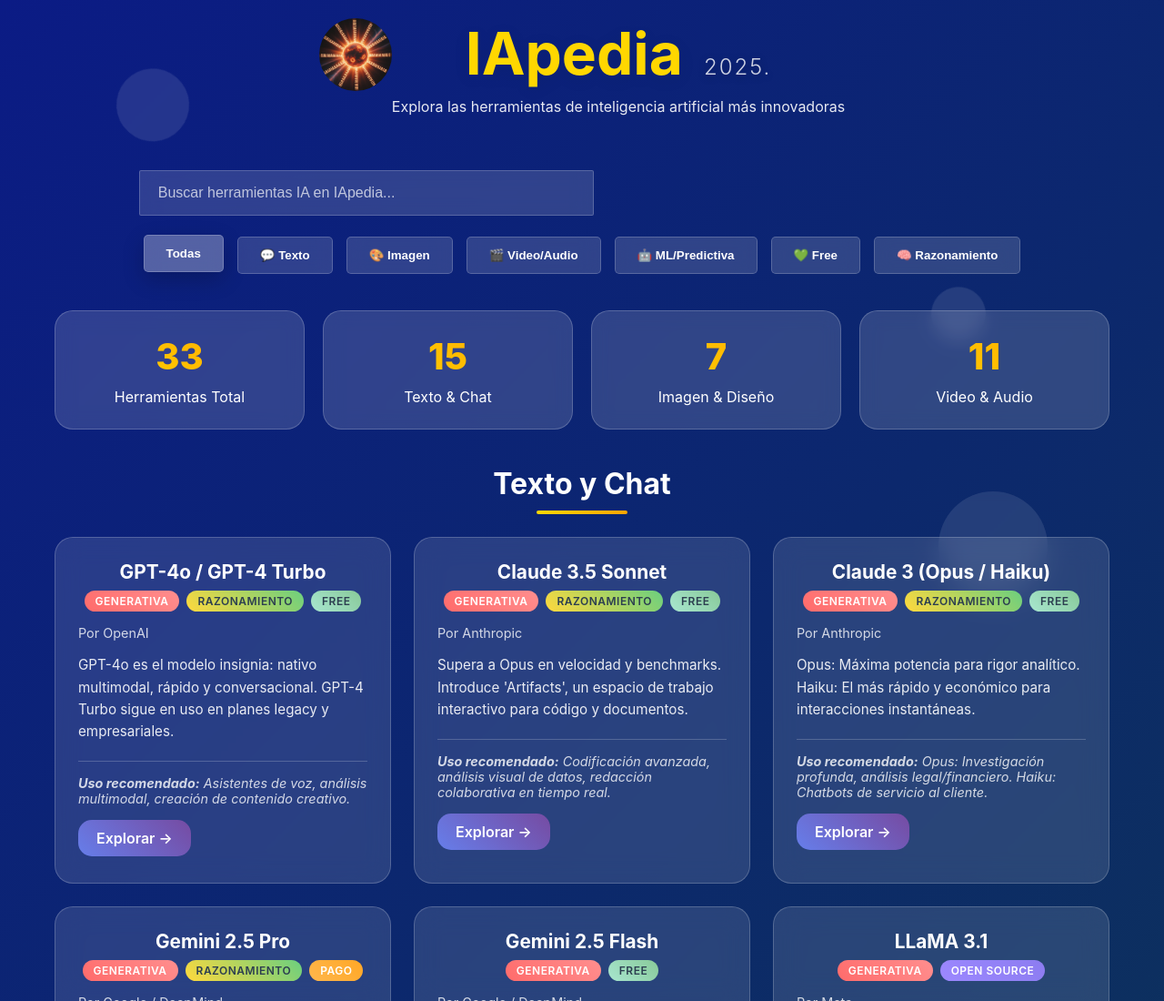
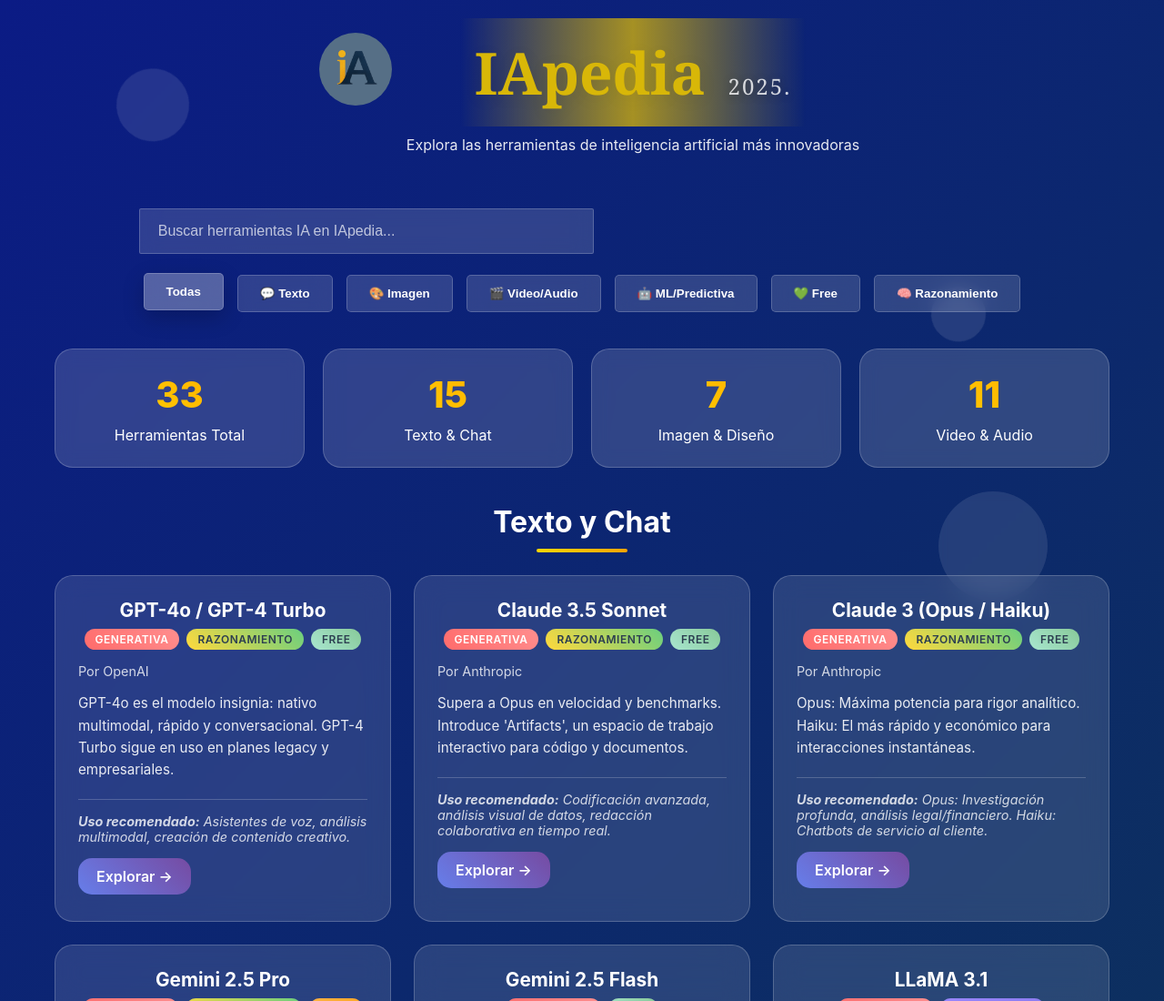
Before and after one commit to HX-MLuquez/IApedia, a plain HTML site: page index.html in a window 1280 px wide. Shown: the top 1100 px of the page at 91% size. Drawn offline with Linux system fonts and the light colour scheme.

Commit message:
fix style

```diff
--- a/index.html
+++ b/index.html
@@ -7,7 +7,7 @@
       name="description"
       content="Guía interactiva sobre las IAs más relevantes de 2025"
     />
-    <link rel="icon" type="image/x-icon" href="public/iafav.ico" />
+    <link rel="icon" type="image/x-icon" href="public/i.ico" />
     <meta name="author" content="Mauricio Gastón Lúquez" />
     <meta
       name="keywords"
@@ -22,11 +22,21 @@
       }
 
       body {
-        font-family: "Inter", -apple-system, BlinkMacSystemFont, "Segoe UI",
-          sans-serif;
+        font-family: "Playfair Display", Georgia, serif;
         background: linear-gradient(135deg, #0b1b85 0%, #105c0d 100%);
         min-height: 100vh;
         overflow-x: hidden;
+      }
+      h1 {
+        font-family: "Playfair Display", Georgia, serif;
+      }
+
+      body,
+      h2,
+      h3,
+      h4,
+      p {
+        font-family: "Inter", Arial, sans-serif;
       }
 
       .container {
@@ -98,10 +108,12 @@
       .header h1 {
         font-size: 4rem;
         font-weight: 700;
-        color: #ffd700;
+        color: #d8b708;
         margin-bottom: 10px;
         text-shadow: 0 4px 20px rgba(0, 0, 0, 0.071);
-        animation: slideInDown 1s ease-out;
+        animation: slideInDown 1s ease-out, neonPulse 2s ease-in-out infinite alternate;
+        background: linear-gradient(90deg, transparent, #d8b508c1, transparent);
+        padding:  1rem;
       }
 
       .header h1 .year {
@@ -539,9 +551,14 @@
     <div class="container">
       <header class="header">
         <img
-          src="public/ialog.jpeg"
+          src="public/iab.png"
           alt="IApedia 2025 Logo"
-          style="width: 80px; height: 80px; margin-bottom: 10px; border-radius: 50%;"
+          style="
+            width: 80px;
+            height: 80px;
+            border-radius: 50%;
+            margin: 1rem;
+          "
         />
         <div class="header-content">
           <h1>IApedia <span class="year">2025.</span></h1>
@@ -604,12 +621,9 @@
         >
           👨‍💻 Por Mauricio Gastón Lúquez - Dev Fullstack e Instructor
         </a>
-        <p>
-          🌐 La IA es el presente
-        </p>
+        <p>🌐 La IA es el presente</p>
       </div>
     </footer>
-
     <script>
       const tools = [
         // Texto - Asistentes de Chat
```
Also changed, not shown: public/i.ico (added), public/i.png (added), public/iab.png (added).
